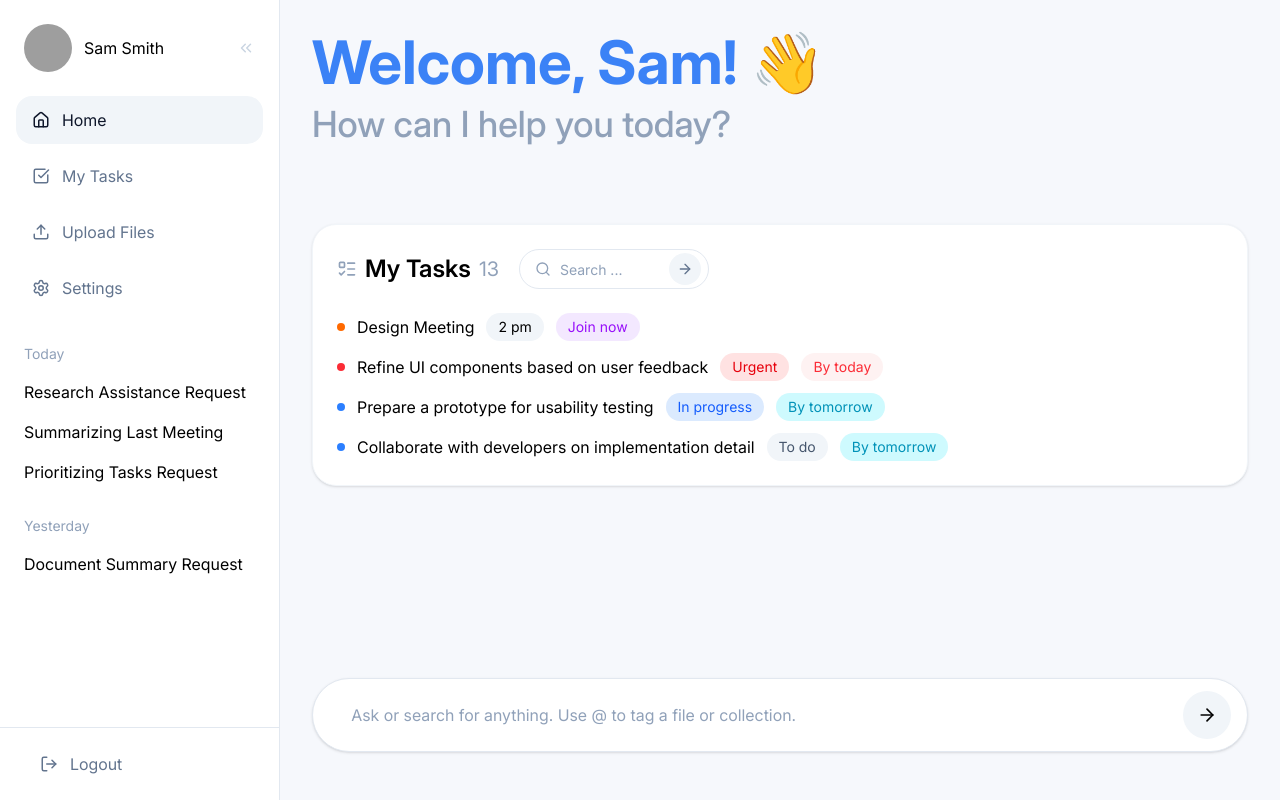
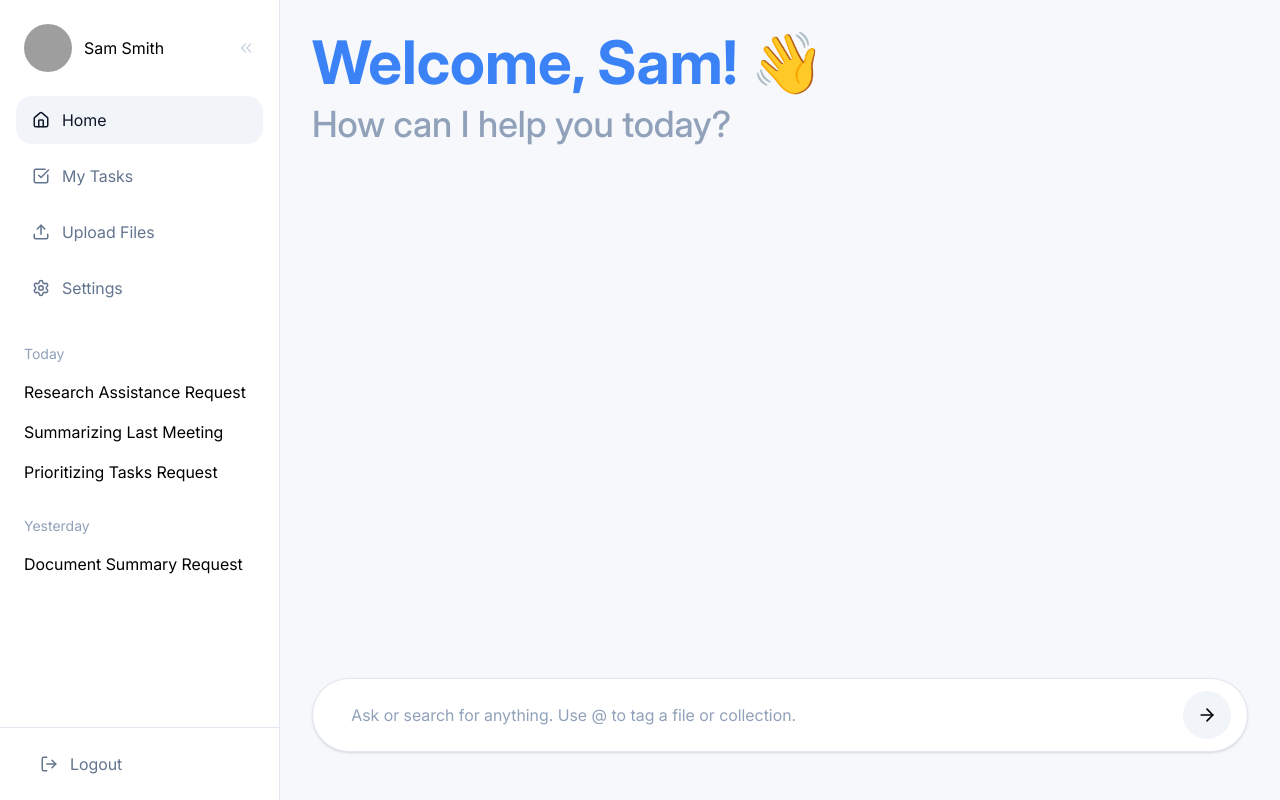
Before and after one commit to elmira-orooji/advanced-rag-system, a React (Vite) app in the folder frontend/my-rag-app/: page /home in a window 1280 px wide. Built offline with nearby package versions, Linux system fonts and the light colour scheme; grey boxes are pictures that could not be loaded.

Commit message:
redesign-Transfer tasks to my tasks done

```diff
--- a/frontend/my-rag-app/src/layouts/AppLayout.tsx
+++ b/frontend/my-rag-app/src/layouts/AppLayout.tsx
@@ -4,6 +4,7 @@ import { useChatHistory } from "../hooks/useChatHistory";
 import { useState } from "react";
 import UploadFilesPage from "../pages/UploadFilesPage";
 import DashboardPage from "../pages/DashboardPage";
+import TasksPage from "../pages/TasksPage";
 interface AppLayoutProps {
   children: ReactNode;
 }
@@ -34,6 +35,10 @@ export default function AppLayout() {
           <DashboardPage />
         )}
 
+          {activePage === "tasks" && (
+            <TasksPage />
+          )}
+
         {activePage === "upload" && (
           <UploadFilesPage />
         )}
--- a/frontend/my-rag-app/src/pages/DashboardPage.tsx
+++ b/frontend/my-rag-app/src/pages/DashboardPage.tsx
@@ -1,6 +1,7 @@
 import { useState } from "react";
 import { useEffect } from "react";
 import ChatInput from "../components/ChatInput";
+import TasksPage from "../pages/TasksPage";
 import {
   useChatHistory,
 } from "../hooks/useChatHistory";
@@ -105,251 +106,6 @@ const handleSendMessage = (
       </p>
     </div>
 
-
-  {/* Tasks */}
-    <div
-        className="
-        rounded-3xl
-        bg-white
-        p-6
-        border
-        border-slate-100
-        shadow-sm
-        space-y-3
-      "
-    >
-
-
-  {/* Task Header */}
-  <div className="flex items-center justify-between mb-6">
-
-  <div className="flex items-center gap-5">
-
-    <h2 className="text-2xl font-semibold flex items-center gap-2">
-      <ListTodo
-        size={20}
-        className="text-slate-400"
-      />
-
-      <span>
-        My Tasks
-      </span>
-
-      <span className="text-slate-400 font-normal text-xl">
-        13
-      </span>
-    </h2>
-
-    <div className="relative w-[190px]">
-      <Search
-        size={16}
-        className="
-          absolute
-          left-4
-          top-1/2
-          -translate-y-1/2
-          text-slate-400
-        "
-      />
-
-      <input
-        placeholder="Search ..."
-        className="
-          w-full
-          h-10
-          rounded-full
-          border border-slate-200
-          bg-white
-          pl-10
-          pr-10
-          text-sm
-          placeholder:text-slate-400
-          outline-none
-          focus:ring-2
-          focus:ring-slate-100
-        "
-      />
-
-      <button
-        className="
-          absolute
-          right-2
-          top-1/2
-          -translate-y-1/2
-
-          w-8
-          h-8
-
-          rounded-full
-          bg-slate-100
-
-          flex
-          items-center
-          justify-center
-
-          hover:bg-slate-200
-          transition-all
-          duration-300
-
-          shrink-0
-        "
-      >
-        <ArrowRight
-          size={16}
-          className="text-slate-500"
-        />
-      </button>
-    </div>
-
-  </div>
-
-</div>
-
-
-    {/* Task 1 */}
-    <div className="flex items-center gap-3">
-      <div className="w-2 h-2 rounded-full bg-orange-500" />
-
-      <span>Design Meeting</span>
-
-      <span
-        className="
-          rounded-full
-          bg-slate-100
-          px-3
-          py-1
-          text-sm
-        "
-      >
-        2 pm
-      </span>
-
-      <span
-        className="
-          rounded-full
-          bg-purple-100
-          text-purple-600
-          px-3
-          py-1
-          text-sm
-        "
-      >
-        Join now
-      </span>
-    </div>
-
-    {/* Task 2 */}
-    <div className="flex items-center gap-3">
-      <div className="w-2 h-2 rounded-full bg-red-500" />
-
-      <span>
-        Refine UI components based on user feedback
-      </span>
-
-      <span
-        className="
-          rounded-full
-          bg-red-100
-          text-red-600
-          px-3
-          py-1
-          text-sm
-        "
-      >
-        Urgent
-      </span>
-
-      <span
-        className="
-          rounded-full
-          bg-red-50
-          text-red-500
-          px-3
-          py-1
-          text-sm
-        "
-      >
-        By today
-      </span>
-    </div>
-
-    {/* Task 3 */}
-    <div className="flex items-center gap-3">
-      <div className="w-2 h-2 rounded-full bg-blue-500" />
-
-      <span>
-        Prepare a prototype for usability testing
-      </span>
-
-      <span
-        className="
-          rounded-full
-          bg-blue-100
-          text-blue-600
-          px-3
-          py-1
-          text-sm
-        "
-      >
-        In progress
-      </span>
-
-      <span
-        className="
-          rounded-full
-          bg-cyan-100
-          text-cyan-600
-          px-3
-          py-1
-          text-sm
-        "
-      >
-        By tomorrow
-      </span>
-    </div>
-
-    {/* Task 4 */}
-    <div className="flex items-center gap-3">
-      <div className="w-2 h-2 rounded-full bg-blue-500" />
-
-      <span>
-        Collaborate with developers on implementation detail
-      </span>
-
-      <span
-        className="
-          rounded-full
-          bg-slate-100
-          text-slate-600
-          px-3
-          py-1
-          text-sm
-        "
-      >
-        To do
-      </span>
-
-      <span
-        className="
-          rounded-full
-          bg-cyan-100
-          text-cyan-600
-          px-3
-          py-1
-          text-sm
-        "
-      >
-        By tomorrow
-      </span>
-    </div>
-
-  </div>
-
-
-
-
-
-
       <ChatWindow
         messages={activeSession?.messages ?? []}
         isThinking={isThinking}
--- a/frontend/my-rag-app/src/pages/TasksPage.tsx
+++ b/frontend/my-rag-app/src/pages/TasksPage.tsx
@@ -1,19 +1,178 @@
+import {
+  ArrowRight,
+  ListTodo,
+  Search,
+} from "lucide-react";
+
 export default function TasksPage() {
   return (
-    <div className="p-10">
+    <div className="p-8 h-full overflow-y-auto">
+
       <div
         className="
+          rounded-3xl
           bg-white
-          rounded-3xl
-          p-8
+          p-6
           border
-          border-slate-200
+          border-slate-100
+          shadow-sm
+          space-y-3
         "
       >
-        <h1 className="text-3xl font-bold">
-          My Tasks
-        </h1>
+
+        {/* Task Header */}
+        <div className="flex items-center justify-between mb-6">
+
+          <div className="flex items-center gap-5">
+
+            <h2 className="text-2xl font-semibold flex items-center gap-2">
+              <ListTodo
+                size={20}
+                className="text-slate-400"
+              />
+
+              <span>
+                My Tasks
+              </span>
+
+              <span className="text-slate-400 font-normal text-xl">
+                13
+              </span>
+            </h2>
+
+            <div className="relative w-[190px]">
+
+              <Search
+                size={16}
+                className="
+                  absolute
+                  left-4
+                  top-1/2
+                  -translate-y-1/2
+                  text-slate-400
+                "
+              />
+
+              <input
+                placeholder="Search ..."
+                className="
+                  w-full
+                  h-10
+                  rounded-full
+                  border border-slate-200
+                  bg-white
+                  pl-10
+                  pr-10
+                  text-sm
+                  placeholder:text-slate-400
+                  outline-none
+                  focus:ring-2
+                  focus:ring-slate-100
+                "
+              />
+
+              <button
+                className="
+                  absolute
+                  right-2
+                  top-1/2
+                  -translate-y-1/2
+
+                  w-8
+                  h-8
+
+                  rounded-full
+                  bg-slate-100
+
+                  flex
+                  items-center
+                  justify-center
+
+                  hover:bg-slate-200
+                  transition-all
+                  duration-300
+                "
+              >
+                <ArrowRight
+                  size={16}
+                  className="text-slate-500"
+                />
+              </button>
+
+            </div>
+
+          </div>
+
+        </div>
+
+        {/* Task 1 */}
+        <div className="flex items-center gap-3">
+          <div className="w-2 h-2 rounded-full bg-orange-500" />
+
+          <span>Design Meeting</span>
+
+          <span className="rounded-full bg-slate-100 px-3 py-1 text-sm">
+            2 pm
+          </span>
+
+          <span className="rounded-full bg-purple-100 text-purple-600 px-3 py-1 text-sm">
+            Join now
+          </span>
+        </div>
+
+        {/* Task 2 */}
+        <div className="flex items-center gap-3">
+          <div className="w-2 h-2 rounded-full bg-red-500" />
+
+          <span>
+            Refine UI components based on user feedback
+          </span>
+
+          <span className="rounded-full bg-red-100 text-red-600 px-3 py-1 text-sm">
+            Urgent
+          </span>
+
+          <span className="rounded-full bg-red-50 text-red-500 px-3 py-1 text-sm">
+            By today
+          </span>
+        </div>
+
+        {/* Task 3 */}
+        <div className="flex items-center gap-3">
+          <div className="w-2 h-2 rounded-full bg-blue-500" />
+
+          <span>
+            Prepare a prototype for usability testing
+          </span>
+
+          <span className="rounded-full bg-blue-100 text-blue-600 px-3 py-1 text-sm">
+            In progress
+          </span>
+
+          <span className="rounded-full bg-cyan-100 text-cyan-600 px-3 py-1 text-sm">
+            By tomorrow
+          </span>
+        </div>
+
+        {/* Task 4 */}
+        <div className="flex items-center gap-3">
+          <div className="w-2 h-2 rounded-full bg-blue-500" />
+
+          <span>
+            Collaborate with developers on implementation detail
+          </span>
+
+          <span className="rounded-full bg-slate-100 text-slate-600 px-3 py-1 text-sm">
+            To do
+          </span>
+
+          <span className="rounded-full bg-cyan-100 text-cyan-600 px-3 py-1 text-sm">
+            By tomorrow
+          </span>
+        </div>
+
       </div>
+
     </div>
   );
 }
```
